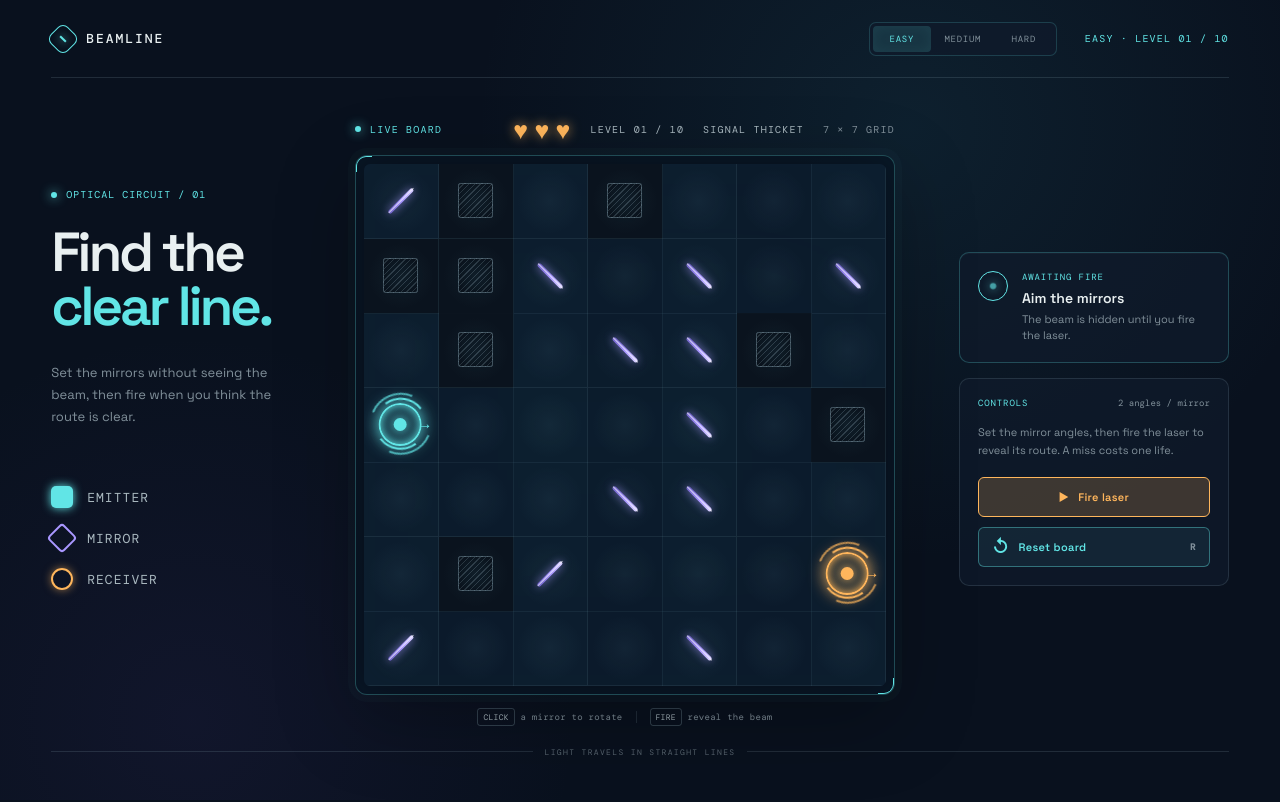
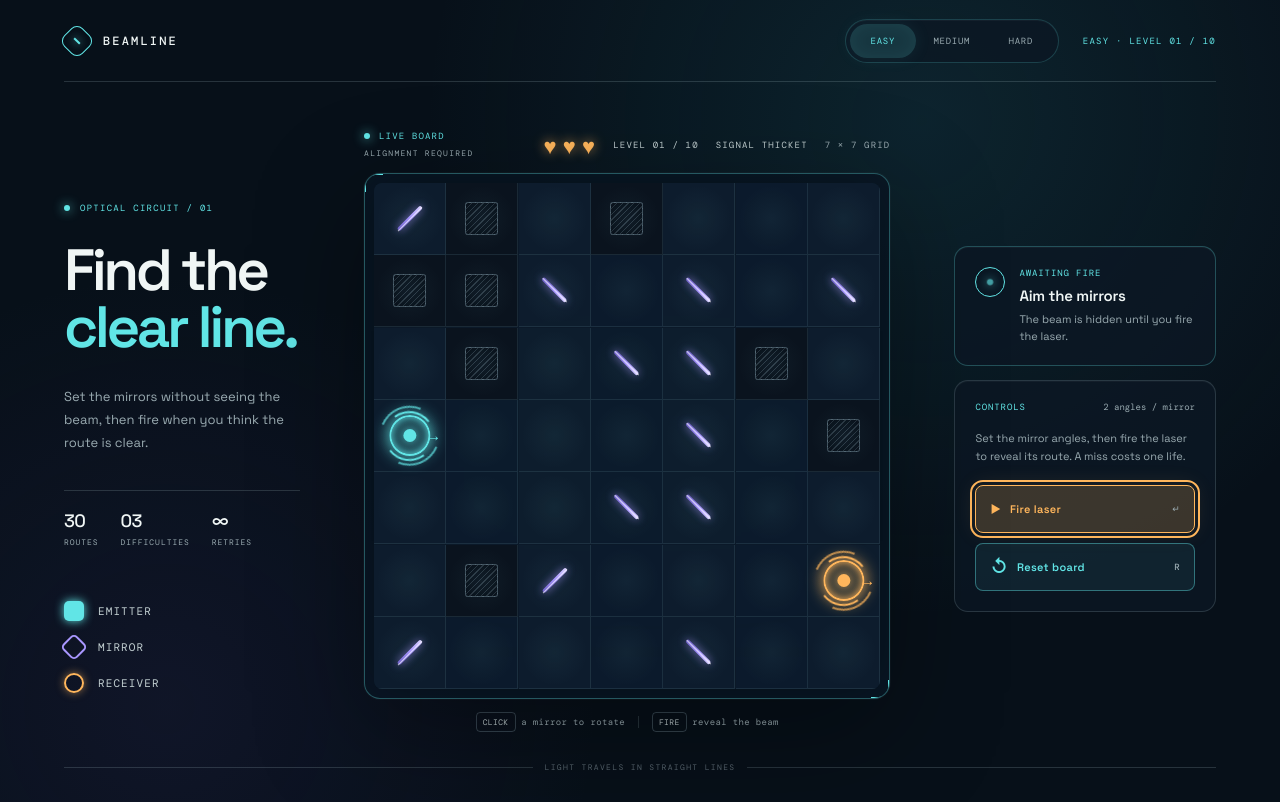
Before and after one commit to yuksekalim/2d-lazer-oyun, a website: page src/ui/index.html in a window 1280 px wide. Drawn offline with nearby package versions, Linux system fonts and the light colour scheme.

Commit message:
refine(ui): elevate laser game interface

```diff
--- a/src/ui/index.html
+++ b/src/ui/index.html
@@ -30,6 +30,11 @@
                     <p class="eyebrow"><span class="eyebrow-dot"></span> OPTICAL CIRCUIT / 01</p>
                     <h1 id="game-title">Find the<br><em>clear line.</em></h1>
                     <p class="intro-copy">Set the mirrors without seeing the beam, then fire when you think the route is clear.</p>
+                    <div class="intro-meta" aria-label="Campaign facts">
+                        <span class="intro-meta-item"><strong>30</strong><small>ROUTES</small></span>
+                        <span class="intro-meta-item"><strong>03</strong><small>DIFFICULTIES</small></span>
+                        <span class="intro-meta-item"><strong>∞</strong><small>RETRIES</small></span>
+                    </div>
                     <div class="legend" aria-label="Board legend">
                         <span><i class="legend-swatch source-swatch"></i> emitter</span>
                         <span><i class="legend-swatch mirror-swatch"></i> mirror</span>
@@ -39,7 +44,10 @@
 
                 <section class="board-panel" aria-label="Laser mirror puzzle">
                     <div class="board-heading">
-                        <span class="board-heading-label"><span class="live-dot"></span> LIVE BOARD</span>
+                        <div class="board-heading-main">
+                            <span class="board-heading-label"><span class="live-dot"></span> LIVE BOARD</span>
+                            <span class="board-heading-subtitle">ALIGNMENT REQUIRED</span>
+                        </div>
                         <div class="board-heading-tools">
                             <div class="board-lives" id="lives-row" aria-live="polite" aria-label="3 lives remaining" role="img">
                                 <span class="heart is-filled" data-life="1" aria-hidden="true">♥</span>
@@ -82,6 +90,7 @@
                         <button class="reset-button fire-button" id="fire-button" type="button">
                             <span aria-hidden="true">▶</span>
                             <span>Fire laser</span>
+                            <span class="button-shortcut">↵</span>
                         </button>
                         <button class="reset-button" id="reset-button" type="button">
                             <span class="reset-icon" aria-hidden="true">↺</span>
--- a/src/ui/styles.css
+++ b/src/ui/styles.css
@@ -2,34 +2,53 @@
 
 :root {
     color-scheme: dark;
-    --ink: #e9f0f1;
-    --muted: #81909a;
-    --muted-bright: #aab9c0;
-    --background: #09111e;
-    --surface: #101b2b;
-    --surface-raised: #152236;
-    --line: rgba(155, 187, 198, 0.16);
+    --ink: #f0f6f5;
+    --muted: #9aabb1;
+    --muted-bright: #c3d0d2;
+    --background: #071019;
+    --surface: #0c1824;
+    --surface-raised: #132434;
+    --line: rgba(181, 211, 216, 0.18);
+    --line-strong: rgba(181, 211, 216, 0.34);
     --cyan: #61e5e6;
     --cyan-soft: rgba(97, 229, 230, 0.18);
     --orange: #ffb65c;
     --violet: #a997ff;
-    --board-size: min(68vh, 620px);
+    --board-size: min(69vh, 650px);
 }
 
 * { box-sizing: border-box; }
 
-html { min-width: 320px; background: var(--background); }
+html { min-width: 320px; background: var(--background); scroll-behavior: smooth; }
 
 body {
     min-height: 100vh;
     margin: 0;
     background:
-        radial-gradient(circle at 71% 16%, rgba(38, 111, 132, 0.16), transparent 27rem),
-        radial-gradient(circle at 15% 90%, rgba(67, 50, 125, 0.14), transparent 24rem),
+        radial-gradient(circle at 72% 15%, rgba(38, 126, 141, 0.18), transparent 31rem),
+        radial-gradient(circle at 13% 88%, rgba(67, 50, 125, 0.15), transparent 27rem),
         var(--background);
     color: var(--ink);
     font-family: 'Space Grotesk', -apple-system, BlinkMacSystemFont, 'Segoe UI', sans-serif;
+    font-synthesis: none;
+    text-rendering: optimizeLegibility;
 }
+
+body::before {
+    position: fixed;
+    z-index: -1;
+    inset: 0;
+    background-image:
+        linear-gradient(rgba(148, 191, 198, .026) 1px, transparent 1px),
+        linear-gradient(90deg, rgba(148, 191, 198, .026) 1px, transparent 1px);
+    background-size: 72px 72px;
+    content: '';
+    -webkit-mask-image: linear-gradient(to bottom, rgba(0, 0, 0, .7), transparent 88%);
+    mask-image: linear-gradient(to bottom, rgba(0, 0, 0, .7), transparent 88%);
+    pointer-events: none;
+}
+
+::selection { background: rgba(97, 229, 230, .28); color: var(--ink); }
 
 button, a { font: inherit; }
 button { color: inherit; }
@@ -40,7 +59,7 @@ button { color: inherit; }
     top: 12px;
     left: 12px;
     padding: 10px 14px;
-    border-radius: 6px;
+    border-radius: 999px;
     background: var(--cyan);
     color: #071117;
     transform: translateY(-160%);
@@ -49,39 +68,44 @@ button { color: inherit; }
 .skip-link:focus { transform: translateY(0); }
 
 .app-shell {
-    width: min(1440px, 100%);
+    width: min(1560px, 100%);
     min-height: 100vh;
     margin: 0 auto;
-    padding: 0 clamp(20px, 4vw, 72px) 28px;
+    padding: 0 clamp(20px, 5vw, 82px) 30px;
 }
 
 .topbar {
     display: flex;
     align-items: center;
     justify-content: space-between;
-    height: 78px;
+    min-height: 82px;
+    gap: 24px;
     border-bottom: 1px solid var(--line);
 }
 
 .brand {
     display: inline-flex;
     align-items: center;
-    gap: 11px;
+    gap: 13px;
     color: var(--ink);
     font-family: 'DM Mono', monospace;
-    font-size: 13px;
+    font-size: 12px;
     font-weight: 500;
-    letter-spacing: 0.15em;
+    letter-spacing: 0.18em;
     text-decoration: none;
+    transition: color 180ms ease, opacity 180ms ease;
 }
+
+.brand:hover, .brand:focus-visible { color: var(--cyan); opacity: .95; }
+.brand:focus-visible { outline: 2px solid var(--cyan); outline-offset: 5px; border-radius: 4px; }
 
 .brand-mark {
     display: grid;
-    width: 24px;
-    height: 24px;
+    width: 26px;
+    height: 26px;
     place-items: center;
     border: 1px solid var(--cyan);
-    border-radius: 7px;
+    border-radius: 8px;
     transform: rotate(45deg);
 }
 
@@ -95,34 +119,34 @@ button { color: inherit; }
 .topbar-meta {
     display: flex;
     align-items: center;
-    gap: 28px;
+    gap: 24px;
     color: var(--muted);
     font-family: 'DM Mono', monospace;
-    font-size: 10px;
-    letter-spacing: 0.12em;
+    font-size: 9px;
+    letter-spacing: 0.14em;
 }
 
-.difficulty-nav { display: flex; align-items: center; gap: 3px; padding: 3px; border: 1px solid rgba(97,229,230,.18); border-radius: 7px; background: rgba(16,27,43,.7); }
-.difficulty-tab { min-width: 58px; padding: 7px 9px; border: 0; border-radius: 4px; background: transparent; color: var(--muted); cursor: pointer; font-family: 'DM Mono', monospace; font-size: 9px; letter-spacing: .08em; text-transform: uppercase; transition: color 180ms, background 180ms, box-shadow 180ms; }
-.difficulty-tab:hover, .difficulty-tab:focus-visible { color: var(--ink); outline: none; }
-.difficulty-tab:focus-visible { box-shadow: 0 0 0 1px var(--cyan); }
-.difficulty-tab.is-active { background: rgba(97,229,230,.13); color: var(--cyan); box-shadow: inset 0 0 13px rgba(97,229,230,.07); }
+.difficulty-nav { display: flex; align-items: center; gap: 3px; padding: 4px; border: 1px solid rgba(97,229,230,.2); border-radius: 999px; background: rgba(12,24,36,.82); box-shadow: inset 0 1px rgba(255,255,255,.035); }
+.difficulty-tab { min-width: 66px; min-height: 34px; padding: 7px 10px; border: 0; border-radius: 999px; background: transparent; color: var(--muted); cursor: pointer; font-family: 'DM Mono', monospace; font-size: 9px; letter-spacing: .08em; text-transform: uppercase; transition: color 180ms ease, background 180ms ease, box-shadow 180ms ease, transform 180ms ease; }
+.difficulty-tab:hover { color: var(--ink); transform: translateY(-1px); }
+.difficulty-tab:focus-visible { color: var(--ink); outline: 2px solid var(--cyan); outline-offset: 2px; }
+.difficulty-tab.is-active { background: rgba(97,229,230,.14); color: var(--cyan); box-shadow: inset 0 0 18px rgba(97,229,230,.08), 0 0 18px rgba(97,229,230,.08); }
 .difficulty-tab:disabled { cursor: not-allowed; opacity: .45; }
-.level-tag { color: var(--cyan); }
+.level-tag { color: var(--cyan); white-space: nowrap; }
 
 .move-count { color: var(--muted); }
 .move-count span { color: var(--ink); }
 
 .game-layout {
     display: grid;
-    grid-template-columns: minmax(180px, 0.8fr) minmax(420px, 1.8fr) minmax(220px, 0.9fr);
-    gap: clamp(28px, 5vw, 84px);
+    grid-template-columns: minmax(210px, .74fr) minmax(520px, 1.65fr) minmax(250px, .82fr);
+    gap: clamp(34px, 5vw, 88px);
     align-items: center;
-    min-height: calc(100vh - 139px);
-    padding: 38px 0 24px;
+    min-height: calc(100vh - 143px);
+    padding: 48px 0 34px;
 }
 
-.intro-panel { align-self: start; padding-top: clamp(38px, 9vh, 106px); }
+.intro-panel { align-self: start; padding-top: clamp(46px, 9vh, 110px); }
 
 .eyebrow, .section-label, .board-heading, .footer-note, .legend, .board-caption, .control-hint {
     font-family: 'DM Mono', monospace;
@@ -131,11 +155,11 @@ button { color: inherit; }
 .eyebrow {
     display: flex;
     align-items: center;
-    gap: 9px;
-    margin: 0 0 25px;
+    gap: 10px;
+    margin: 0 0 28px;
     color: var(--cyan);
-    font-size: 10px;
-    letter-spacing: 0.1em;
+    font-size: 9px;
+    letter-spacing: 0.14em;
 }
 
 .eyebrow-dot, .live-dot {
@@ -148,24 +172,36 @@ button { color: inherit; }
 }
 
 h1, h2 { margin: 0; font-weight: 600; letter-spacing: -0.06em; line-height: 0.98; }
-h1 { max-width: 360px; font-size: clamp(44px, 4.3vw, 70px); }
+h1 { max-width: 380px; font-size: clamp(46px, 4.55vw, 76px); }
 h1 em, h2 em { color: var(--cyan); font-style: normal; }
 
 .intro-copy {
-    max-width: 250px;
-    margin: 28px 0 0;
+    max-width: 270px;
+    margin: 30px 0 0;
     color: var(--muted);
     font-size: 13px;
-    line-height: 1.7;
+    line-height: 1.75;
 }
+
+.intro-meta {
+    display: flex;
+    gap: 22px;
+    margin-top: 36px;
+    padding-top: 18px;
+    border-top: 1px solid var(--line);
+}
+
+.intro-meta-item { display: grid; gap: 5px; }
+.intro-meta-item strong { color: var(--ink); font-size: 18px; font-weight: 500; letter-spacing: -.04em; }
+.intro-meta-item small { color: var(--muted); font-family: 'DM Mono', monospace; font-size: 8px; letter-spacing: .12em; }
 
 .legend {
     display: grid;
-    gap: 19px;
-    margin-top: 58px;
+    gap: 16px;
+    margin-top: 54px;
     color: var(--muted-bright);
-    font-size: 13px;
-    letter-spacing: 0.08em;
+    font-size: 11px;
+    letter-spacing: 0.1em;
     text-transform: uppercase;
 }
 
@@ -173,9 +209,9 @@ h1 em, h2 em { color: var(--cyan); font-style: normal; }
 
 .legend-swatch {
     display: inline-block;
-    width: 22px;
-    height: 22px;
-    border-radius: 4px;
+    width: 20px;
+    height: 20px;
+    border-radius: 5px;
 }
 
 .source-swatch { border-radius: 5px; background: var(--cyan); box-shadow: 0 0 10px var(--cyan); }
@@ -187,19 +223,23 @@ h1 em, h2 em { color: var(--cyan); font-style: normal; }
 .board-heading {
     display: flex;
     justify-content: space-between;
-    margin-bottom: 13px;
+    align-items: end;
+    gap: 18px;
+    margin-bottom: 15px;
     color: var(--muted);
-    font-size: 10px;
-    letter-spacing: 0.12em;
+    font-size: 9px;
+    letter-spacing: 0.13em;
 }
 
+.board-heading-main { display: grid; gap: 6px; min-width: 0; }
 .board-heading-label { display: flex; align-items: center; gap: 9px; color: var(--cyan); }
-.board-heading-tools { display: flex; align-items: center; gap: 19px; }
+.board-heading-subtitle { color: var(--muted); font-size: 8px; letter-spacing: .16em; }
+.board-heading-tools { display: flex; align-items: center; justify-content: end; gap: 17px; min-width: 0; }
 .board-progress { color: var(--muted-bright); }
-.level-name { max-width: 150px; overflow: hidden; color: var(--muted-bright); text-overflow: ellipsis; white-space: nowrap; }
+.level-name { max-width: 145px; overflow: hidden; color: var(--muted-bright); text-overflow: ellipsis; white-space: nowrap; }
 .board-size { color: var(--muted); }
 .board-lives { display: flex; align-items: center; gap: 5px; min-height: 26px; }
-.heart { display: inline-block; color: rgba(255, 182, 92, .25); font-family: Georgia, serif; font-size: 25px; line-height: 1; text-shadow: 0 0 0 transparent; transition: color 260ms ease, transform 260ms ease, text-shadow 260ms ease; }
+.heart { display: inline-block; color: rgba(255, 182, 92, .25); font-family: Georgia, serif; font-size: 22px; line-height: 1; text-shadow: 0 0 0 transparent; transition: color 260ms ease, transform 260ms ease, text-shadow 260ms ease; }
 .heart.is-filled { color: var(--orange); text-shadow: 0 0 12px rgba(255, 182, 92, .7); }
 .heart:not(.is-filled) { transform: scale(.88); }
 
@@ -207,20 +247,20 @@ h1 em, h2 em { color: var(--cyan); font-style: normal; }
     position: relative;
     width: 100%;
     aspect-ratio: 1;
-    padding: 8px;
+    padding: 9px;
     overflow: hidden;
-    border: 1px solid rgba(97, 229, 230, 0.28);
-    border-radius: 12px;
-    background: rgba(8, 16, 28, 0.86);
-    box-shadow: 0 0 0 7px rgba(97, 229, 230, 0.02), 0 24px 80px rgba(0, 0, 0, .28), inset 0 0 45px rgba(26, 80, 107, .12);
+    border: 1px solid rgba(97, 229, 230, 0.34);
+    border-radius: 16px;
+    background: rgba(7, 16, 27, 0.9);
+    box-shadow: 0 0 0 1px rgba(255, 255, 255, .025), 0 32px 110px rgba(0, 0, 0, .35), inset 0 0 56px rgba(26, 80, 107, .14);
 }
 
 
 .board-wrap::before, .board-wrap::after {
     position: absolute;
     z-index: 4;
-    width: 15px;
-    height: 15px;
+    width: 17px;
+    height: 17px;
     border-color: var(--cyan);
     border-style: solid;
     content: '';
@@ -239,8 +279,8 @@ h1 em, h2 em { color: var(--cyan); font-style: normal; }
     width: 100%;
     height: 100%;
     overflow: hidden;
-    border-radius: 6px;
-    background: rgba(12, 26, 42, .9);
+    border-radius: 8px;
+    background: rgba(12, 26, 42, .94);
 }
 
 .board-row { display: contents; }
@@ -251,15 +291,15 @@ h1 em, h2 em { color: var(--cyan); font-style: normal; }
     min-width: 0;
     min-height: 0;
     place-items: center;
-    border-right: 1px solid rgba(120, 168, 179, .12);
-    border-bottom: 1px solid rgba(120, 168, 179, .12);
-    background: rgba(15, 33, 50, .42);
+    border-right: 1px solid rgba(120, 168, 179, .15);
+    border-bottom: 1px solid rgba(120, 168, 179, .15);
+    background: rgba(15, 33, 50, .38);
     animation: cell-in 500ms both;
     animation-delay: min(calc(var(--cell-index) * 12ms), 420ms);
 }
 
-.board-cell:nth-child(odd) { background: rgba(18, 39, 57, .42); }
-.board-cell::after { position: absolute; inset: 0; background: radial-gradient(circle at center, rgba(125, 196, 203, .06), transparent 63%); content: ''; }
+.board-cell:nth-child(odd) { background: rgba(18, 39, 57, .34); }
+.board-cell::after { position: absolute; inset: 0; background: radial-gradient(circle at center, rgba(125, 196, 203, .055), transparent 66%); content: ''; }
 .board-cell.beam-trace::after { background: radial-gradient(circle at center, rgba(97, 229, 230, .2), transparent 70%); }
 
 .is-wall { background: rgba(11, 19, 31, .9) !important; }
@@ -284,7 +324,7 @@ h1 em, h2 em { color: var(--cyan); font-style: normal; }
 .portal-arrow { position: absolute; top: -34%; left: 50%; color: currentColor; font-family: 'DM Mono', monospace; font-size: clamp(12px, 1.3vw, 16px); font-weight: 500; line-height: 1; transform: translateX(-50%) rotate(calc(var(--portal-angle) * -1)); }
 .target-hit .portal-glyph { animation: portal-pulse 720ms cubic-bezier(.2,.8,.2,1); }
 
-.mirror-button { position: relative; z-index: 3; display: grid; width: 84%; height: 84%; padding: 0; place-items: center; border: 0; border-radius: 8px; background: transparent; cursor: pointer; }
+.mirror-button { position: relative; z-index: 3; display: grid; width: 84%; height: 84%; padding: 0; place-items: center; border: 0; border-radius: 8px; background: transparent; cursor: pointer; touch-action: manipulation; -webkit-tap-highlight-color: transparent; }
 .mirror-button:hover, .mirror-button:focus-visible { background: rgba(169, 151, 255, .12); outline: none; }
 .mirror-button:disabled { cursor: not-allowed; opacity: .48; }
 .mirror-button:disabled:hover { background: transparent; }
@@ -304,13 +344,13 @@ h1 em, h2 em { color: var(--cyan); font-style: normal; }
 .beam-layer.is-animating .beam-spark { animation: beam-travel 560ms linear infinite; }
 .board-glow { position: absolute; z-index: 0; inset: 30% 18%; background: rgba(53, 185, 198, .12); filter: blur(45px); pointer-events: none; }
 
-.board-caption { display: flex; justify-content: center; gap: 13px; margin-top: 16px; color: var(--muted); font-size: 9px; letter-spacing: .03em; }
+.board-caption { display: flex; justify-content: center; gap: 13px; margin-top: 17px; color: var(--muted); font-size: 9px; letter-spacing: .04em; }
 .caption-separator { width: 1px; background: var(--line); }
-kbd { padding: 3px 5px; border: 1px solid rgba(155,187,198,.28); border-radius: 3px; color: var(--muted-bright); font-family: inherit; font-size: 8px; }
+kbd { padding: 4px 6px; border: 1px solid rgba(155,187,198,.3); border-radius: 4px; color: var(--muted-bright); font-family: inherit; font-size: 8px; }
 
-.control-panel { display: grid; gap: 15px; align-self: center; }
-.status-card, .control-card { border: 1px solid var(--line); border-radius: 10px; background: rgba(16, 27, 43, .72); }
-.status-card { display: flex; gap: 14px; padding: 18px; border-color: rgba(97,229,230,.25); box-shadow: inset 0 1px rgba(255,255,255,.03); }
+.control-panel { display: grid; gap: 14px; align-self: center; }
+.status-card, .control-card { border: 1px solid var(--line); border-radius: 14px; background: rgba(12, 24, 36, .78); box-shadow: inset 0 1px rgba(255,255,255,.035); }
+.status-card { display: flex; gap: 14px; padding: 20px; border-color: rgba(97,229,230,.28); }
 .status-icon { display: grid; flex: 0 0 auto; width: 30px; height: 30px; place-items: center; border: 1px solid var(--cyan); border-radius: 50%; }
 .status-icon span { width: 8px; height: 8px; border-radius: 50%; background: var(--cyan); box-shadow: 0 0 12px var(--cyan); animation: status-pulse 1.8s infinite; }
 .status-card[data-state='won'] { border-color: rgba(255,182,92,.56); background: rgba(79, 53, 32, .35); }
@@ -320,19 +360,22 @@ kbd { padding: 3px 5px; border: 1px solid rgba(155,187,198,.28); border-radius:
 .status-card[data-state='loop'] { border-color: rgba(169,151,255,.45); }
 .status-kicker, .status-title, .status-detail { margin: 0; }
 .status-kicker, .section-label { color: var(--cyan); font-family: 'DM Mono', monospace; font-size: 9px; letter-spacing: .1em; }
-.status-title { margin-top: 6px; font-size: 14px; font-weight: 600; }
-.status-detail { margin-top: 5px; color: var(--muted); font-size: 11px; line-height: 1.45; }
+.status-title { margin-top: 7px; font-size: 15px; font-weight: 600; letter-spacing: -.015em; }
+.status-detail { margin-top: 6px; color: var(--muted); font-size: 11px; line-height: 1.55; }
 
-.control-card { padding: 18px; }
+.control-card { padding: 20px; }
 .control-card-topline { display: flex; align-items: center; justify-content: space-between; }
 .control-hint { color: var(--muted); font-size: 9px; }
-.control-copy { margin: 15px 0 18px; color: var(--muted); font-size: 11px; line-height: 1.6; }
-.reset-button { display: flex; width: 100%; align-items: center; justify-content: center; gap: 9px; min-height: 40px; padding: 10px 13px; border: 1px solid rgba(97,229,230,.4); border-radius: 6px; background: rgba(97,229,230,.07); color: var(--cyan); cursor: pointer; font-size: 11px; font-weight: 600; letter-spacing: .03em; transition: border-color 180ms, background 180ms, transform 180ms; }
-.reset-button:hover, .reset-button:focus-visible { border-color: var(--cyan); background: rgba(97,229,230,.14); outline: none; }
+.control-copy { margin: 16px 0 20px; color: var(--muted); font-size: 11px; line-height: 1.65; }
+.reset-button { display: flex; width: 100%; align-items: center; justify-content: center; gap: 9px; min-height: 48px; padding: 11px 14px; border: 1px solid rgba(97,229,230,.42); border-radius: 8px; background: rgba(97,229,230,.07); color: var(--cyan); cursor: pointer; font-size: 11px; font-weight: 600; letter-spacing: .03em; transition: border-color 180ms ease, background 180ms ease, transform 180ms ease, box-shadow 180ms ease; }
+.reset-button:hover { border-color: var(--cyan); background: rgba(97,229,230,.14); transform: translateY(-1px); }
+.reset-button:focus-visible { border-color: var(--cyan); background: rgba(97,229,230,.14); outline: 2px solid var(--cyan); outline-offset: 3px; box-shadow: 0 0 22px rgba(97,229,230,.14); }
 .reset-button:active { transform: translateY(1px); }
 .reset-button:disabled { cursor: not-allowed; opacity: .42; }
+.reset-button:disabled:hover { transform: none; }
 .fire-button { margin-bottom: 10px; border-color: rgba(255,182,92,.58); background: rgba(255,182,92,.12); color: var(--orange); }
-.fire-button:hover, .fire-button:focus-visible { border-color: var(--orange); background: rgba(255,182,92,.2); }
+.fire-button:hover { border-color: var(--orange); background: rgba(255,182,92,.2); box-shadow: 0 0 22px rgba(255,182,92,.1); }
+.fire-button:focus-visible { border-color: var(--orange); background: rgba(255,182,92,.2); outline-color: var(--orange); box-shadow: 0 0 22px rgba(255,182,92,.12); }
 .reset-icon { font-size: 18px; line-height: 0; }
 .button-shortcut { margin-left: auto; color: var(--muted); font-family: 'DM Mono', monospace; font-size: 9px; }
 
@@ -371,43 +414,78 @@ kbd { padding: 3px 5px; border: 1px solid rgba(155,187,198,.28); border-radius:
 @keyframes portal-spin { to { transform: rotate(360deg); } }
 @keyframes portal-spin-reverse { to { transform: rotate(-360deg); } }
 
-@media (max-width: 1050px) {
-    :root { --board-size: min(64vh, 560px); }
-    .game-layout { grid-template-columns: minmax(165px, .65fr) minmax(390px, 1.5fr) minmax(205px, .8fr); gap: 26px; }
-    .intro-copy { max-width: 200px; }
+@media (max-width: 1220px) {
+    :root { --board-size: min(64vh, 590px); }
+    .game-layout { grid-template-columns: minmax(190px, .7fr) minmax(450px, 1.5fr) minmax(230px, .8fr); gap: 28px; }
+    .intro-copy { max-width: 230px; }
+    .board-heading-tools { gap: 12px; }
+    .level-name { max-width: 115px; }
+}
+
+@media (max-width: 1000px) {
+    :root { --board-size: min(65vh, 600px); }
+    .game-layout { grid-template-columns: minmax(200px, .72fr) minmax(420px, 1fr); gap: 26px 34px; align-items: start; }
+    .intro-panel { padding-top: 50px; }
+    .board-panel { grid-column: 2; grid-row: 1 / span 2; }
+    .control-panel { grid-column: 1; grid-row: 2; align-self: start; }
+    .intro-meta { margin-top: 28px; }
+    .legend { margin-top: 36px; }
 }
 
 @media (max-width: 790px) {
     :root { --board-size: min(86vw, 560px); }
     .app-shell { padding: 0 20px 24px; }
-    .game-layout { display: flex; flex-direction: column; align-items: stretch; gap: 26px; padding-top: 34px; }
+    .topbar { min-height: 74px; }
+    .game-layout { display: flex; flex-direction: column; align-items: stretch; gap: 30px; padding-top: 36px; }
     .intro-panel { padding-top: 0; text-align: center; }
     .intro-panel .eyebrow, .legend { justify-content: center; }
     h1 { margin: 0 auto; }
-    .intro-copy { max-width: 420px; margin: 17px auto 0; }
-    .legend { display: flex; flex-wrap: wrap; margin-top: 22px; }
+    .intro-copy { max-width: 420px; margin: 18px auto 0; }
+    .intro-meta { justify-content: center; max-width: 310px; margin: 28px auto 0; }
+    .legend { display: flex; flex-wrap: wrap; margin-top: 24px; }
     .board-panel { align-self: center; }
     .control-panel { grid-template-columns: 1fr 1fr; align-self: stretch; }
     .status-card { grid-column: span 2; }
 }
 
-@media (max-width: 480px) {
-    .topbar { height: 67px; }
-    .topbar-meta { gap: 12px; font-size: 9px; }
-    .difficulty-nav { gap: 1px; }
-    .difficulty-tab { min-width: 0; padding: 7px 6px; font-size: 8px; }
-    .level-tag { display: none; }
+@media (max-width: 560px) {
+    .topbar { align-items: flex-start; flex-wrap: wrap; gap: 12px; padding: 16px 0 14px; }
+    .topbar-meta { width: 100%; justify-content: space-between; gap: 12px; }
+    .difficulty-nav { flex: 1 1 auto; justify-content: space-between; }
+    .difficulty-tab { flex: 1 1 0; min-width: 0; }
+    .level-tag { font-size: 8px; }
+    .board-heading { align-items: start; }
+    .board-heading-tools { flex-wrap: wrap; justify-content: end; gap: 7px 10px; }
     .level-name { display: none; }
-    h1 { font-size: 46px; }
-    .board-wrap { padding: 5px; border-radius: 9px; }
-    .beam-layer { inset: 5px; width: calc(100% - 10px); height: calc(100% - 10px); }
-    .board-caption { gap: 8px; font-size: 8px; }
+    .board-size { width: 100%; text-align: right; }
+    .board-caption { flex-wrap: wrap; gap: 8px; font-size: 8px; }
     .control-panel { display: flex; flex-direction: column; }
     .status-card { order: 0; }
     .control-card { order: 1; }
+}
+
+@media (max-width: 420px) {
+    .app-shell { padding-inline: 14px; }
+    .topbar-meta { align-items: center; }
+    .level-tag { display: none; }
+    h1 { font-size: 44px; }
+    .intro-copy { font-size: 12px; }
+    .intro-meta { gap: 16px; }
+    .board-wrap { padding: 6px; border-radius: 12px; }
+    .beam-layer { inset: 6px; width: calc(100% - 12px); height: calc(100% - 12px); }
+    .board-heading-subtitle { display: none; }
+    .board-heading-tools { font-size: 8px; }
+    .heart { font-size: 19px; }
     .footer-note { margin-top: 4px; font-size: 7px; }
 }
 
 @media (prefers-reduced-motion: reduce) {
     *, *::before, *::after { scroll-behavior: auto !important; animation-duration: .01ms !important; animation-iteration-count: 1 !important; transition-duration: .01ms !important; }
 }
+
+@media (forced-colors: active) {
+    .difficulty-nav, .status-card, .control-card, .board-wrap { border-color: CanvasText; }
+    .difficulty-tab.is-active, .fire-button, .reset-button { border: 1px solid ButtonText; color: ButtonText; }
+    .mirror-button:focus-visible, .reset-button:focus-visible, .difficulty-tab:focus-visible { outline: 3px solid Highlight; }
+    .source-glyph, .portal-glyph, .target-glyph, .status-icon { border-color: CanvasText; box-shadow: none; }
+}
```
